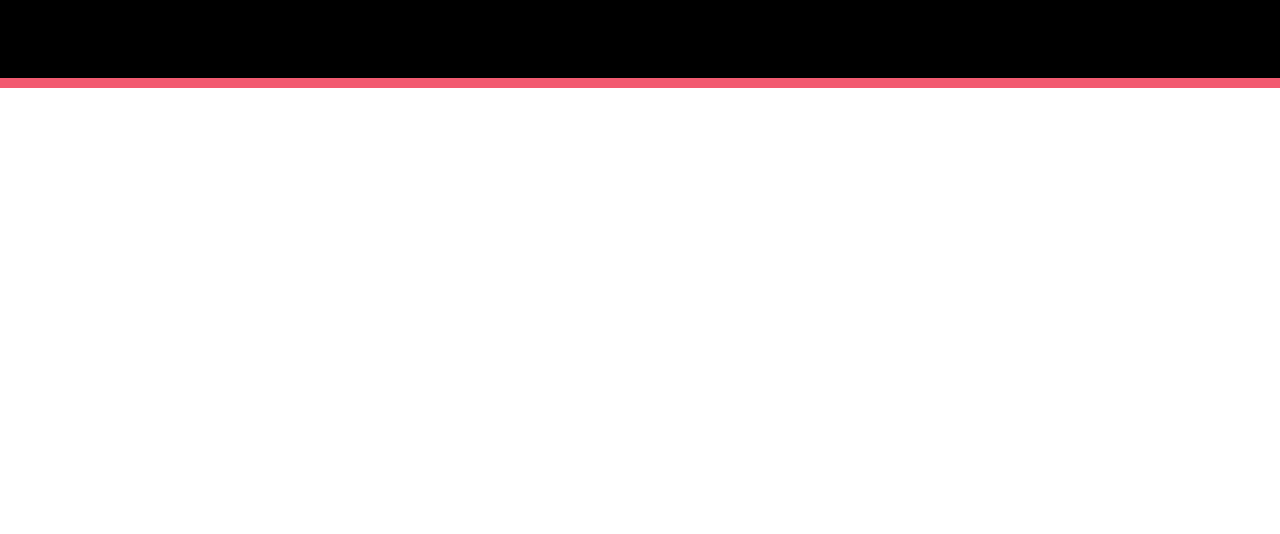
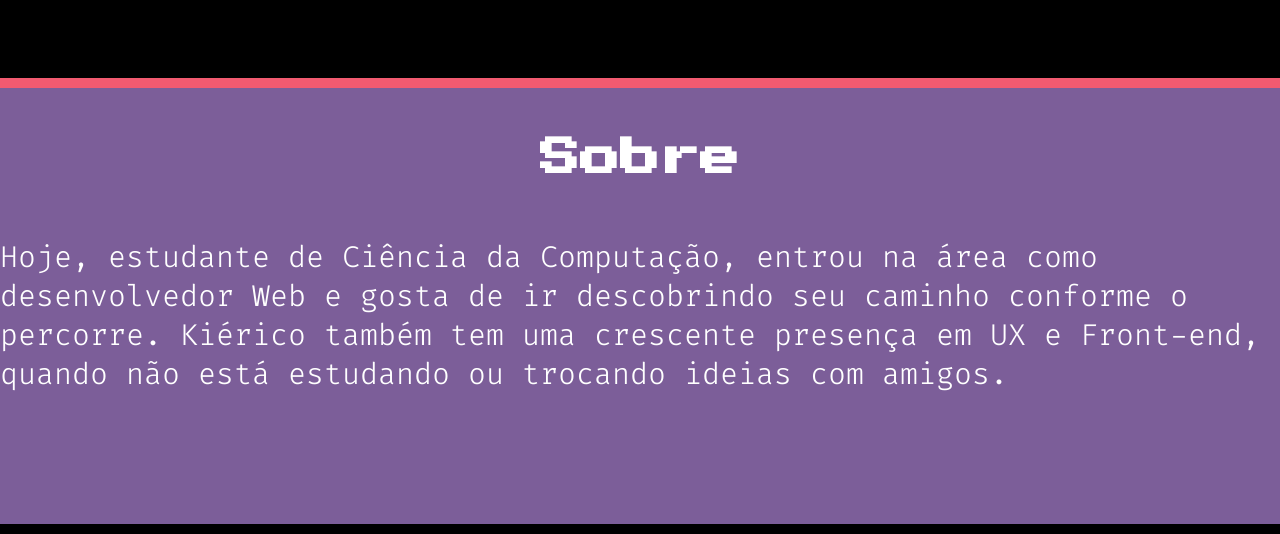
Before and after one commit to Kierico/kierico.github.io, a plain HTML site: page index.html in a window 1280 px wide. Shown: the part 2043-2577 px from the top of the page. Before the commit the page ends 2347 px from the top, so only its background shows below. Drawn offline with Linux system fonts and the light colour scheme.

Commit message:
Create Section About

```diff
--- a/css/components/main-section.css
+++ b/css/components/main-section.css
@@ -16,3 +16,11 @@
 .main-section.-bdFirst {
     border-color: #F25A70;
 }
+
+.main-section.-bgSecond {
+    background-color: #7C5E99;
+}
+
+.main-section.-bdBlack {
+    border-color: #000;
+}
--- a/index.html
+++ b/index.html
@@ -121,9 +121,12 @@
         </div>
     </section>
 
-    <p class="main-description">
-        Hoje, estudante de Ciência da Computação, entrou na área como desenvolvedor Web e gosta de ir descobrindo seu caminho conforme o percorre. Kiérico também tem uma crescente presença em UX e Front-end, quando não está estudando ou trocando ideias com amigos.
-    </p>
+    <section class="main-section -bgSecond -bdBlack">
+        <h1 class="main-title -second">Sobre</h1>
+        <p class="main-description">
+            Hoje, estudante de Ciência da Computação, entrou na área como desenvolvedor Web e gosta de ir descobrindo seu caminho conforme o percorre. Kiérico também tem uma crescente presença em UX e Front-end, quando não está estudando ou trocando ideias com amigos.
+        </p>
+    </section>
 
 </body>
 
```
